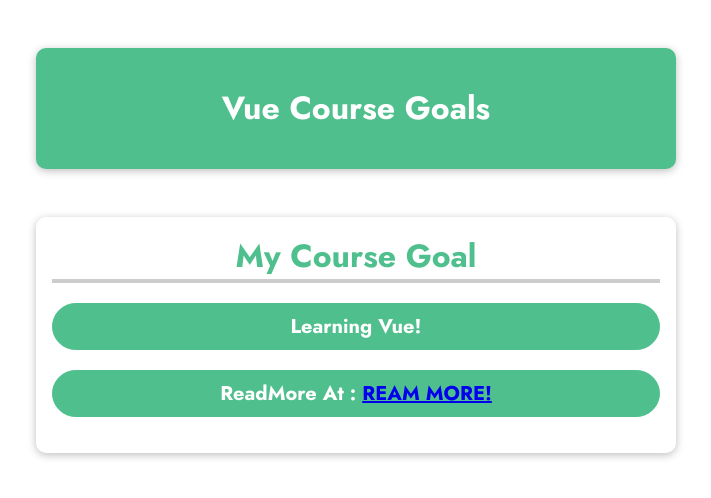
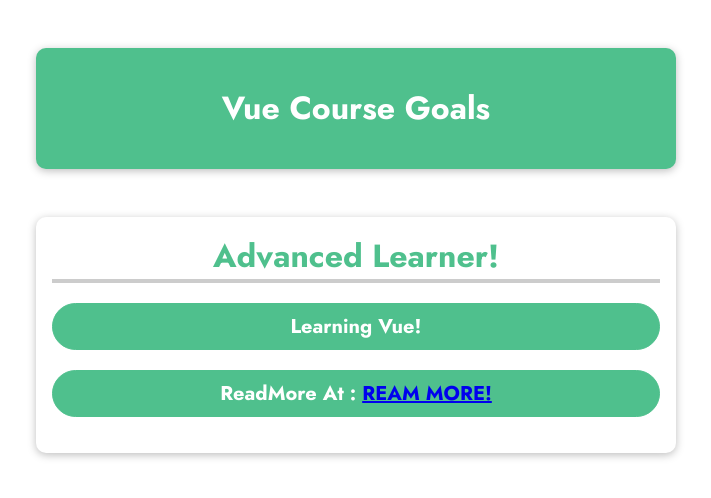
Before and after one commit to gopagoninarsing/vueSamples, a plain HTML site: page basics-01/index.html in a window 1280 px wide. Shown: the whole page, without its empty margins (284-995 px from the left). Drawn offline with nearby package versions, Linux system fonts and the light colour scheme.

Commit message:
Methods.

```diff
--- a/basics-01/app.js
+++ b/basics-01/app.js
@@ -5,6 +5,17 @@ const app = Vue.createApp({
             readMore: 'https://vuejs.org/guide/introduction.html'
         }
     },
+    methods: {
+        goalText: function () {
+            let x = Math.random();
+            if (x > 0.5) {
+                return " Basic Learner!";
+            }
+            else {
+                return " Advanced Learner!";
+            }
+        }
+    }
 
 });
 
--- a/basics-01/index.html
+++ b/basics-01/index.html
@@ -17,7 +17,7 @@
       <h1>Vue Course Goals</h1>
     </header>
     <section id="user-goal">
-      <h2>My Course Goal</h2>
+      <h2>{{ goalText() }}</h2>
       <p>{{ goal }}</p>
       <p> ReadMore At : <a v-bind:href="readMore">REAM MORE!</a></p>
     </section>
```
